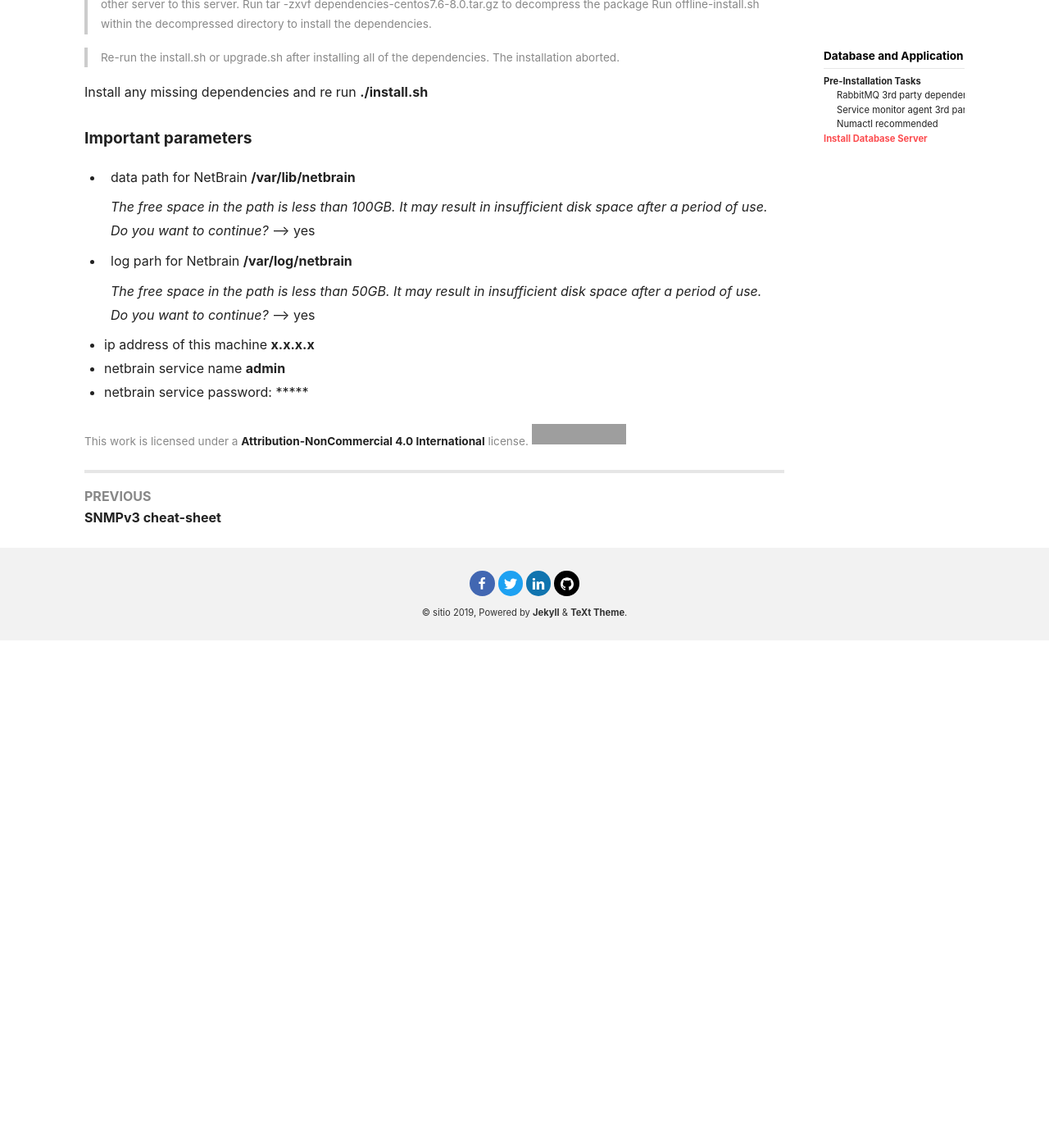
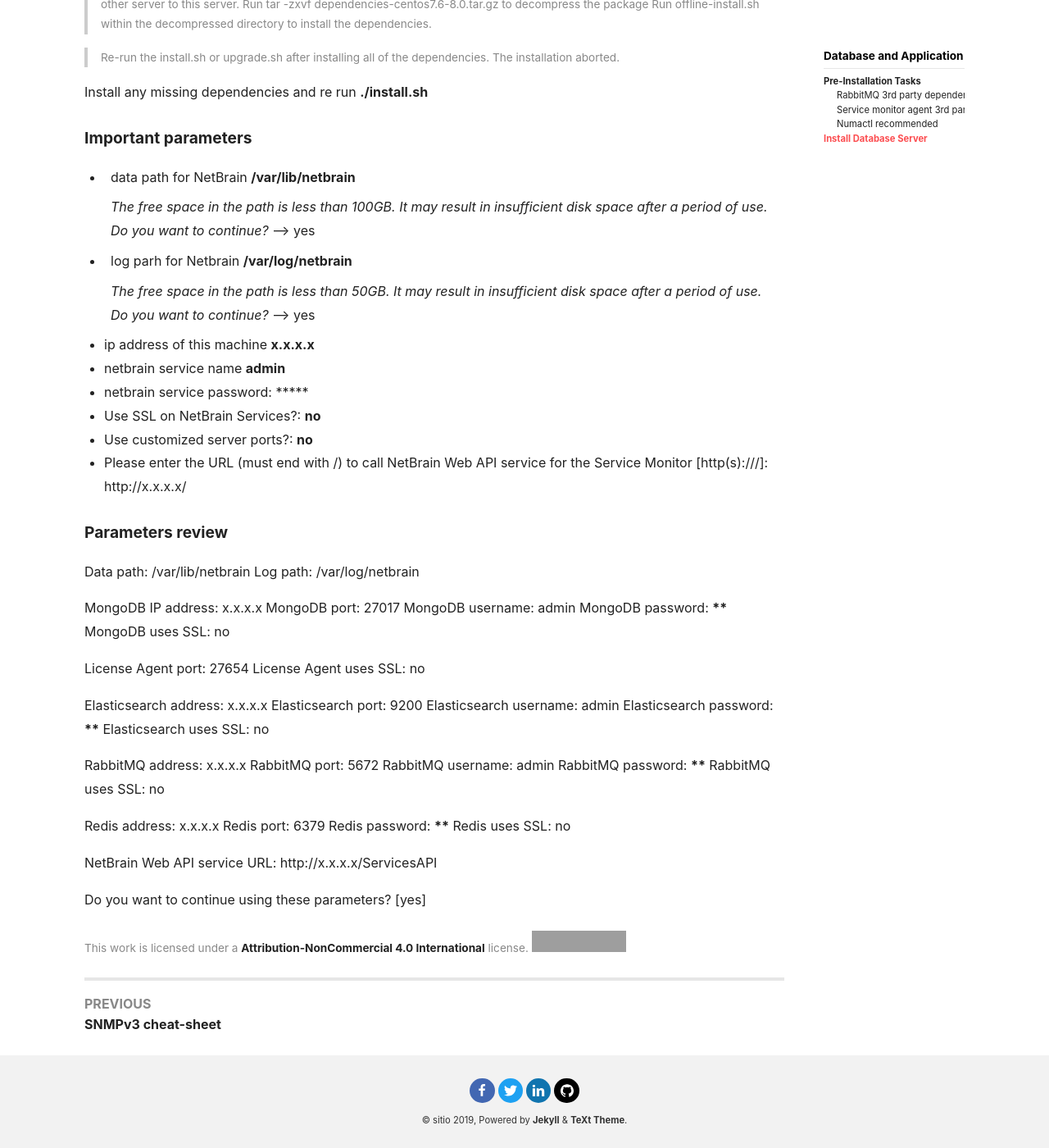
Before and after one commit to amarinjs/sitio, a Jekyll site: the page built from _posts/2019-12-12-Netbrain-all-in-two.md, in a window 1280 px wide and 1400 px high, scrolled down 2785 px. Shown: the whole window at 82% size. Built offline with Jekyll 4.4.1, drawn with Linux system fonts in a browser that asks for light colours; nearby versions of some CDN libraries; comment, search, counter and statistics services are not loaded; before the commit the page ends 3566 px from its top, so only the background shows below that; grey boxes are pictures that could not be loaded.

Commit message:
Update 2019-12-12-Netbrain-all-in-two.md

```diff
--- a/_posts/2019-12-12-Netbrain-all-in-two.md
+++ b/_posts/2019-12-12-Netbrain-all-in-two.md
@@ -132,3 +132,42 @@
 - ip address of this machine **x.x.x.x**
 - netbrain service name **admin**
 - netbrain service password: *****
+- Use SSL on NetBrain Services?: **no**
+- Use customized server ports?: **no**
+- Please enter the URL (must end with /) to call NetBrain Web API service for the Service Monitor [http(s)://<IP address or hostname of NetBrain Application Server>/]: http://x.x.x.x/
+
+
+#### Parameters review
+
+Data path:                      /var/lib/netbrain
+Log path:                       /var/log/netbrain
+
+MongoDB IP address:             x.x.x.x
+MongoDB port:                   27017
+MongoDB username:               admin
+MongoDB password:               ******
+MongoDB uses SSL:               no
+
+License Agent port:             27654
+License Agent uses SSL:         no
+
+Elasticsearch address:          x.x.x.x
+Elasticsearch port:             9200
+Elasticsearch username:         admin
+Elasticsearch password:         ******
+Elasticsearch uses SSL:         no
+
+RabbitMQ address:               x.x.x.x
+RabbitMQ port:                  5672
+RabbitMQ username:              admin
+RabbitMQ password:              ******
+RabbitMQ uses SSL:              no
+
+Redis address:                  x.x.x.x
+Redis port:                     6379
+Redis password:                 ******
+Redis uses SSL:                 no
+
+NetBrain Web API service URL:   http://x.x.x.x/ServicesAPI
+
+Do you want to continue using these parameters? [yes]
```
